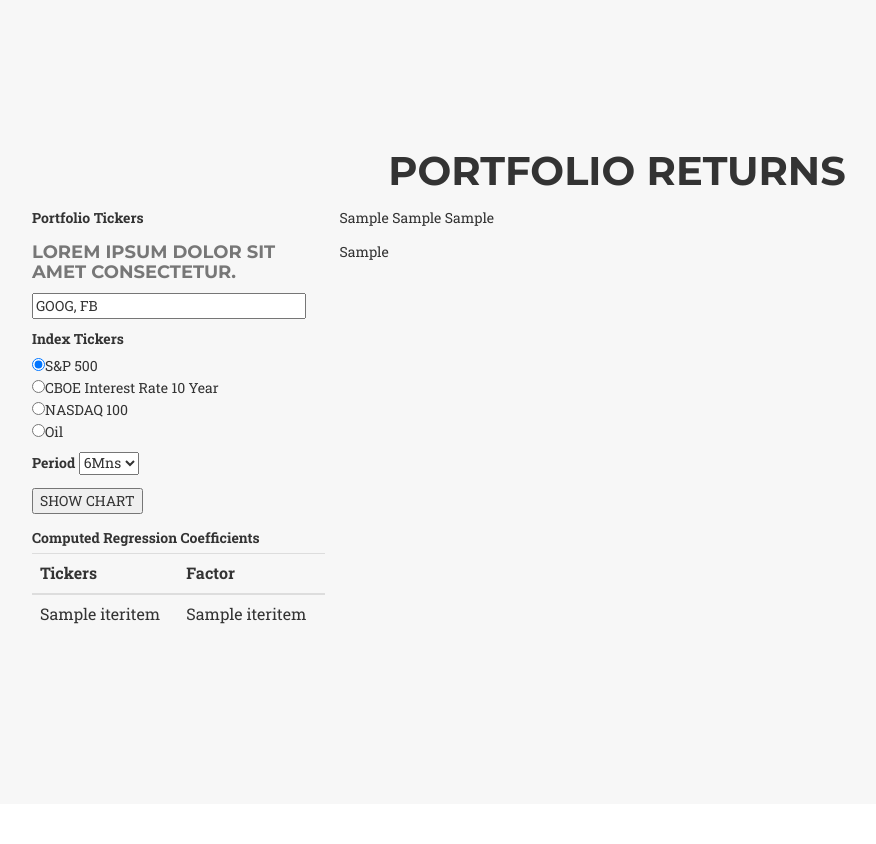
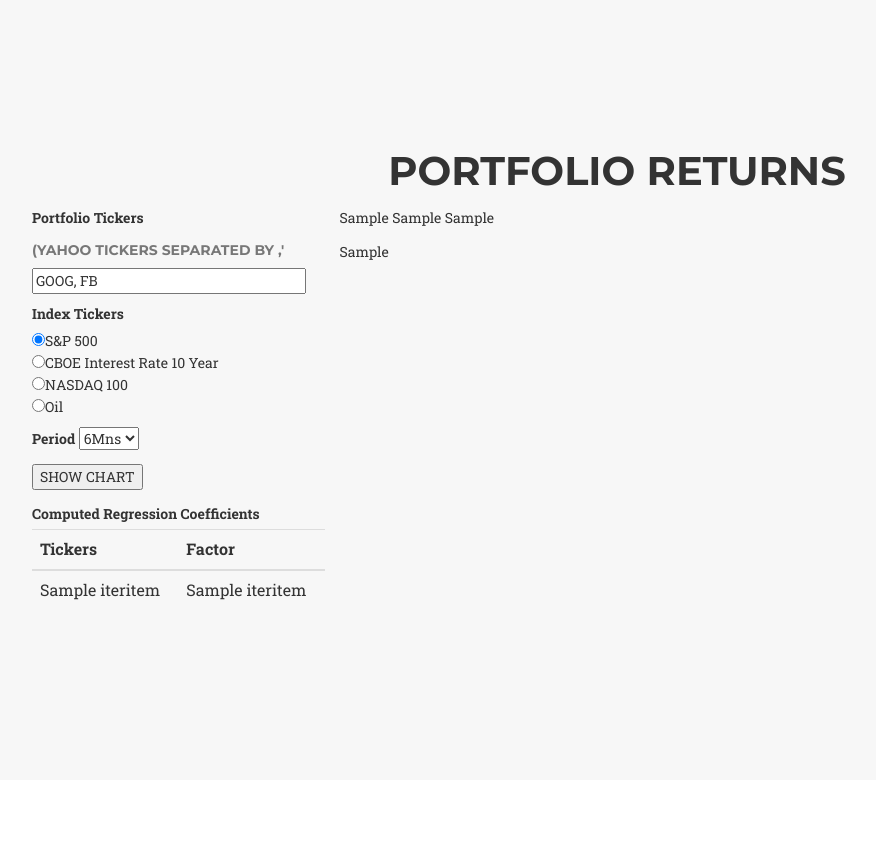
Before and after one commit to yanhuadeng/capstone, a Flask app: template templates/index3.html in a window 1280 px wide. Shown: the part 551-1395 px from the top of the page, without its empty margins (23-899 px from the left). Run offline with Flask 2, Linux system fonts and the light colour scheme; the template is opened without the code that fills it: most values are stand-ins (such as "Sample title", 1, 10 or a date in 2020); parts of the project's set-up code (start-up, migrations or seed data) failed here and were passed over; some libraries are stand-ins or nearby versions; some web fonts are replaced.

Commit message:
that is it for now

```diff
--- a/templates/index3.html
+++ b/templates/index3.html
@@ -136,7 +136,7 @@
                      <form action="{{ url_for('stock') }}" method=(get,post)>
                          <div class="row">
                          <label>Portfolio Tickers</label><br>
-                            <h4 class="section-subheading text-muted">Lorem ipsum dolor sit amet consectetur.</h4>
+                            <h5 class="section-subheading text-muted">(yahoo tickers separated by ,'</h5>
                             <input type="text" size="30" name="stockcode" value="GOOG, FB"/>
                          </div>
                          <h4 class="subheading"> </h4>
```
